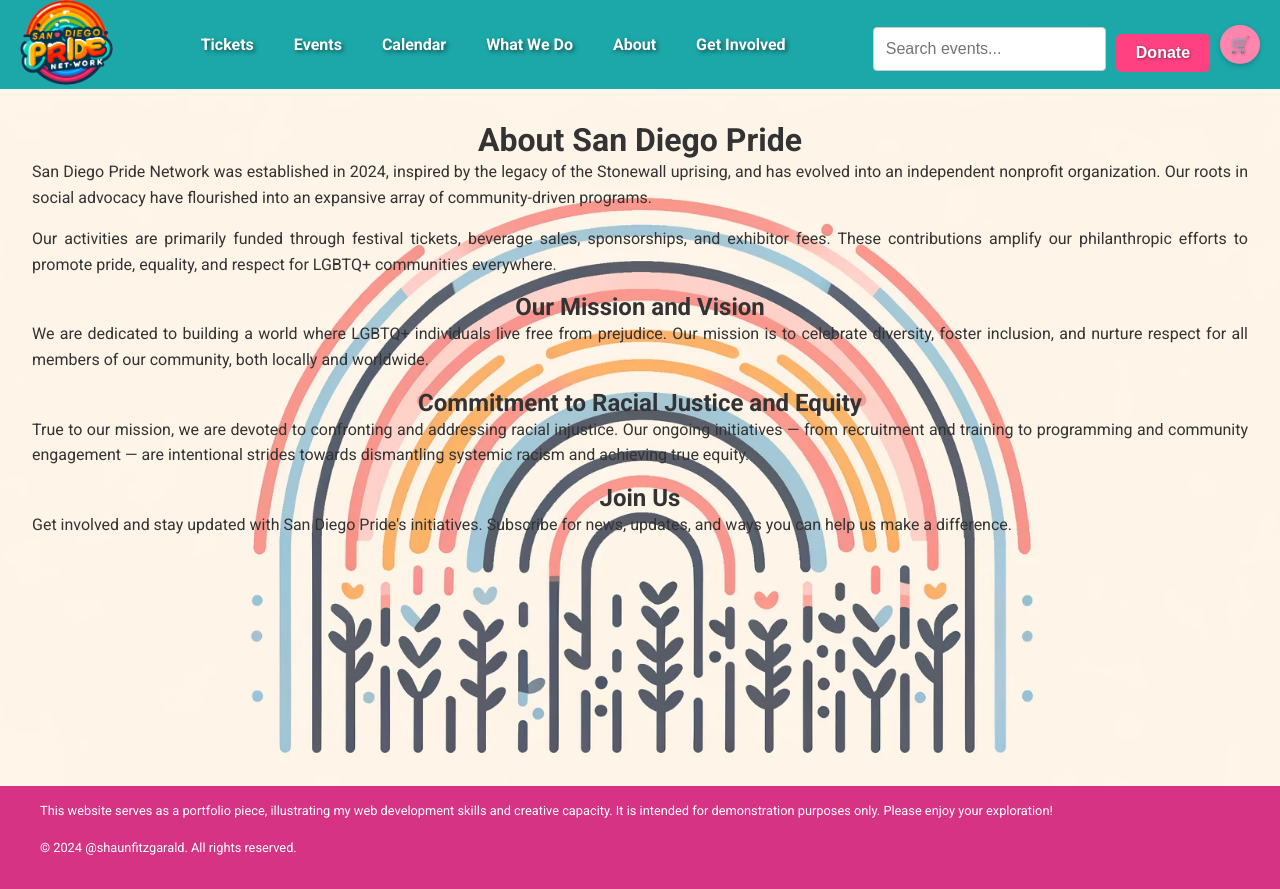
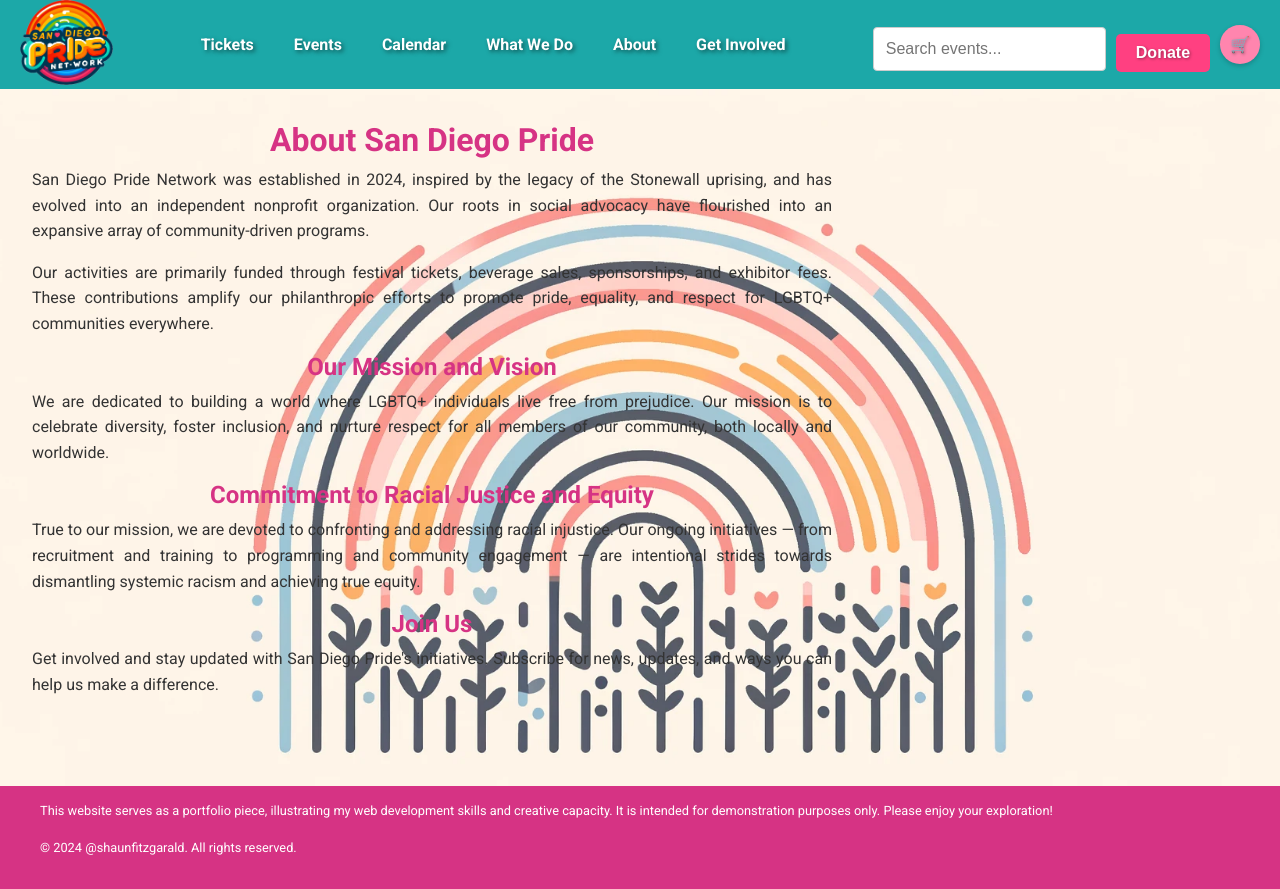
Before and after one commit to shaunfitzgarald/san-diego-pride-network, a React (Create React App) app: page /about in a window 1280 px wide. Built offline with nearby package versions, Linux system fonts and the light colour scheme.

Commit message:
Fixed typo

```diff
--- a/src/components/about/About.css
+++ b/src/components/about/About.css
@@ -16,8 +16,8 @@
   .about {
     flex-grow: 1; /* Grow to use available space, pushes the footer down */
     /* Rest of your styles for .about */
-  }x-width: 800px; Keep or remove depending on your design */
-
+    max-width: 800px; /*Keep or remove depending on your design */
+  }
   .about-container h1,
   .about-container h2 {
     color: #d63384; /* A vibrant color from your theme */
@@ -26,7 +26,7 @@
 
   .about-container p {
     margin-bottom: 1rem; /* Spacing between paragraphs */
-    line-height: 1.6; /* For readability */
+    line-height: 1.6; /* For reability */
     text-align: justify; /* For a polished look */
   }
 
```
